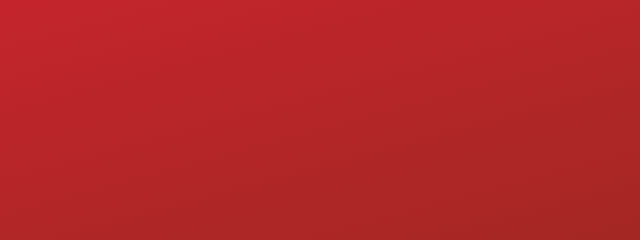
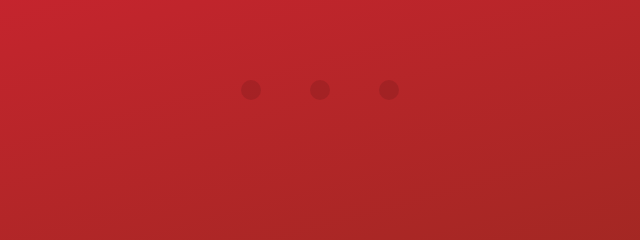
Before and after one commit to charlesmartinreed/simple-forms-with-html-and-JS, a plain HTML site: page index.html in a window 1280 px wide. Both pictures are taken after a click on the icon 821 px from the left and 400 px from the top of the page. Shown: the part 430-670 px from the top of the page, 320-960 px from the left. Drawn offline with Linux system fonts and the light colour scheme.

Commit message:
Add progress bars divs to improve form feedback UX.

```diff
--- a/index.html
+++ b/index.html
@@ -49,6 +49,13 @@
       </div>
     </form>
 
+    <!-- PROGRESS BARS -->
+    <div class="progress-bars">
+      <div class="progress-bar"></div>
+      <div class="progress-bar"></div>
+      <div class="progress-bar"></div>
+    </div>
+
     <script src="script.js"></script>
   </body>
 </html>
--- a/script.js
+++ b/script.js
@@ -1,24 +1,20 @@
-let gradientColors = window
-  .getComputedStyle(document.querySelector("body"), ":before")
-  .getPropertyValue("background-image");
-
-let layerOpacity = window
-  .getComputedStyle(document.querySelector("body"), ":before")
-  .getPropertyValue("opacity");
+// let gradientColors = window
+//   .getComputedStyle(document.querySelector("body"), ":before")
+//   .getPropertyValue("background-image");
+// let layerOpacity = window
+//   .getComputedStyle(document.querySelector("body"), ":before")
+//   .getPropertyValue("opacity");
 
 let gradientColorsNeutral = document.body.dataset.gradientNeutral.split(",");
+let gradientColorsDanger = document.body.dataset.gradientDanger.split(",");
+let gradientColorsSuccess = document.body.dataset.gradientSuccess.split(",");
 
-let gradientColorsDanger = document.body.dataset.gradientDanger.split(",");
-
-let gradientColorsSuccess = document.body.dataset.gradientSuccess.split(",");
+const progressBars = document.querySelectorAll(".progress-bar");
+let currentSlideCount = 0;
 
 const errorDiv = document.querySelector(".error-display");
 
 const animatedForm = () => {
-  // let gradientColors = window
-  //   .getComputedStyle(document.querySelector("body"), ":before")
-  //   .getPropertyValue("background-image");
-
   const arrows = document.querySelectorAll(".fa-arrow-down");
 
   arrows.forEach(arrow => {
@@ -96,6 +92,11 @@ const validatePassword = password => {
 
 const updateUI = (state, errorMsg) => {
   if (state === true) {
+    // update the progress bar as well!
+    progressBars[currentSlideCount].classList.add("complete");
+
+    console.log(`${progressBars[currentSlideCount].classList}`);
+
     document.body.style.backgroundImage = `linear-gradient(165deg, ${gradientColorsSuccess[0]}, ${gradientColorsSuccess[1]}`;
   } else if (state === false) {
     document.body.style.backgroundImage = `linear-gradient(165deg, ${gradientColorsDanger[0]}, ${gradientColorsDanger[1]}`;
@@ -104,12 +105,14 @@ const updateUI = (state, errorMsg) => {
 };
 
 const moveToNextSlide = (parent, nextForm) => {
-  errorDiv.classList.toggle("visible");
+  errorDiv.classList.remove("visible");
 
   parent.classList.add("inactive");
   parent.classList.remove("active");
 
   nextForm.classList.add("active");
+
+  currentSlideCount++;
 };
 
 animatedForm();
--- a/styles.css
+++ b/styles.css
@@ -15,6 +15,7 @@ body {
   display: flex;
   justify-content: center;
   align-items: center;
+
   background-image: linear-gradient(170deg, #ffd04e, #ff8548);
 
   /* each form input will be positioned atop one another */
@@ -79,6 +80,31 @@ div.active {
   transform: translate(-50%, -50%);
 }
 
+.progress-bars {
+  margin-top: 15rem;
+
+  width: 20%;
+  height: 40px;
+  display: flex;
+  /* flex-direction: column; */
+
+  justify-content: space-evenly;
+  align-items: center;
+}
+
+.progress-bar {
+  width: 20px;
+  height: 20px;
+  border-radius: 50%;
+  background-color: rgba(0, 0, 0, 0.1);
+}
+
+.progress-bar.complete {
+  background-color: white;
+}
+
+/* ERROR HANDLING STLYING */
+
 div.error {
   animation: shake 0.1s linear 2;
 }
```
